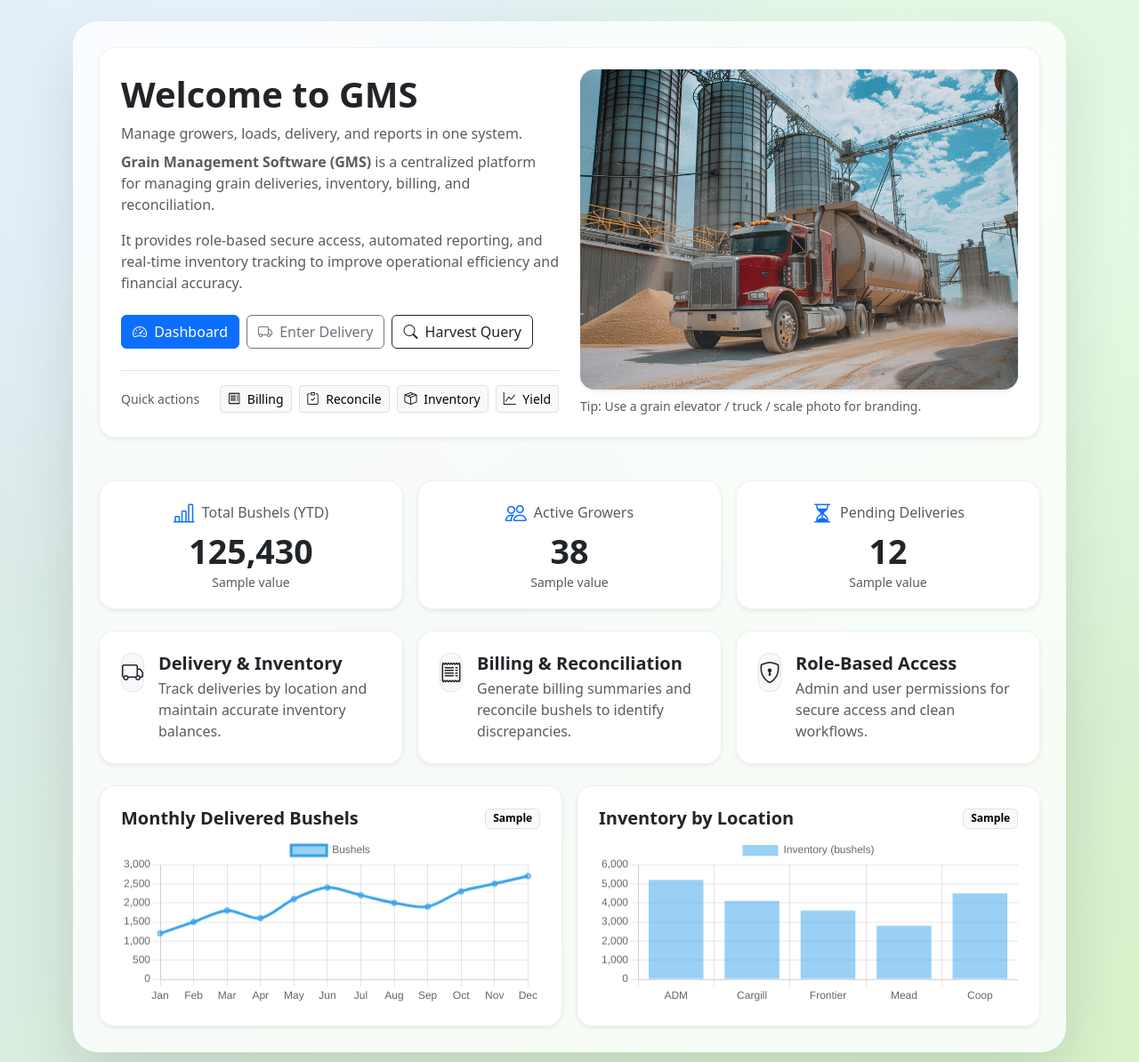
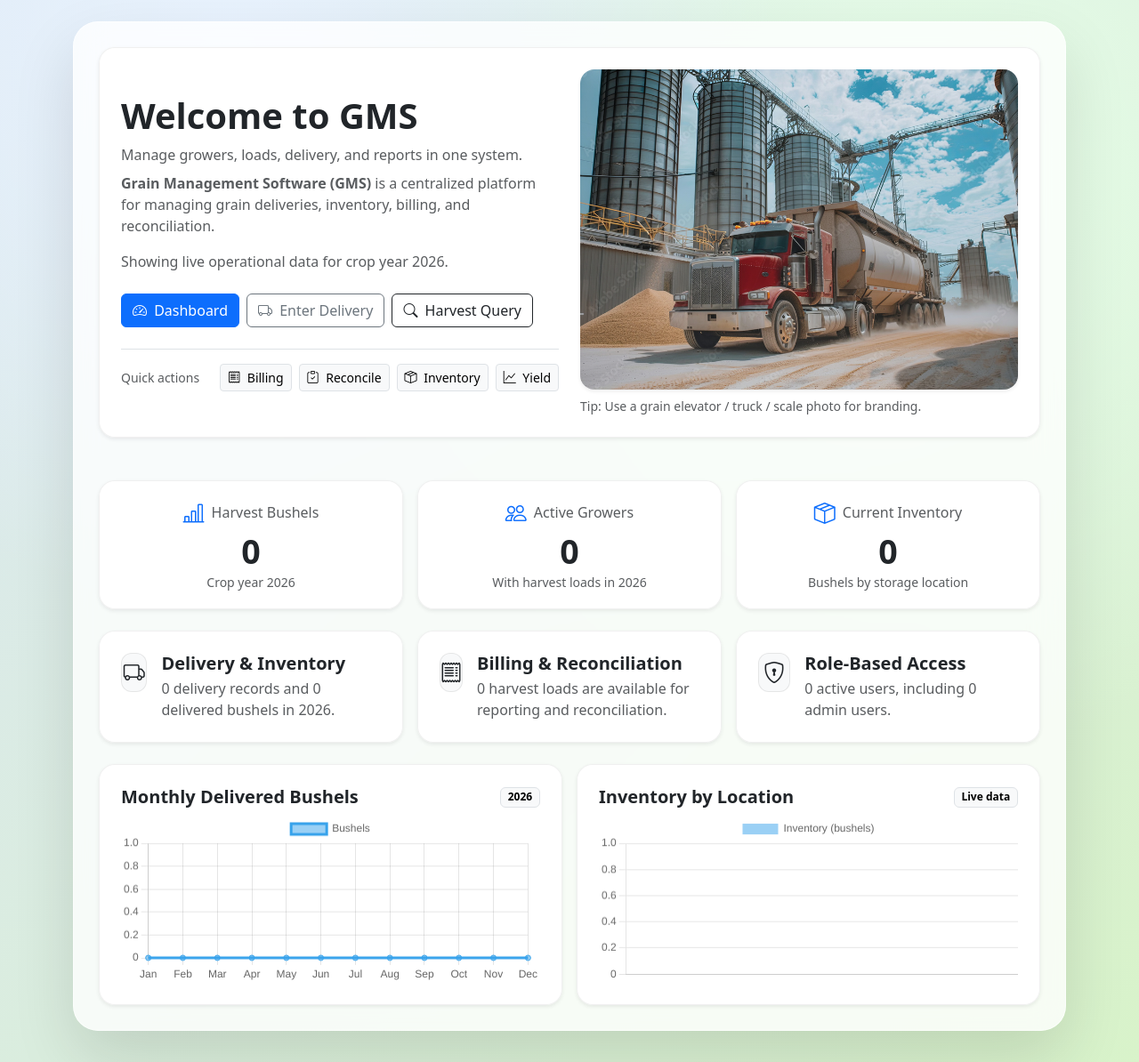
Before and after one commit to ChathurikaHarshani/GRAIN_SW, a Flask app: page /app in a window 1280 px wide. Shown: the part 69-1263 px from the top of the page at 89% size. Run offline with Flask 3, Linux system fonts and the light colour scheme; the visitor is signed in with stand-in values (Sample User, id 1); data that the repository does not hold is empty.

Commit message:
index page commit

```diff
--- a/app.py
+++ b/app.py
@@ -207,7 +207,109 @@ def health():
 @app.route("/app")
 @login_required
 def dashboard():
-    return render_template("index.html", app_name="GMS")
+    conn = get_conn()
+    cur = conn.cursor(dictionary=True)
+    harvest_bu_sql = calculated_bushels_sql("h", "c")
+    delivery_bu_sql = calculated_bushels_sql("d", "c")
+
+    cur.execute("""
+        SELECT MAX(Crop_Year) AS crop_year
+        FROM Field
+        WHERE Crop_Year IS NOT NULL;
+    """)
+    year_row = cur.fetchone() or {}
+    dashboard_year = year_row.get("crop_year") or date.today().year
+
+    cur.execute(f"""
+        SELECT COALESCE(SUM(COALESCE({harvest_bu_sql}, 0)), 0) AS total_bushels,
+               COUNT(*) AS load_count
+        FROM Harvest h
+        JOIN Crop c ON h.Crop_ID = c.Crop_ID
+        JOIN Field f ON h.Field_ID = f.Field_ID
+        WHERE f.Crop_Year = %s;
+    """, (dashboard_year,))
+    harvest_totals = cur.fetchone() or {}
+
+    cur.execute("""
+        SELECT COUNT(DISTINCT g.Grower_ID) AS active_growers
+        FROM Grower g
+        JOIN Department d ON d.Grower_ID = g.Grower_ID
+        JOIN Field f ON f.Dpt_ID = d.Dpt_ID
+        JOIN Harvest h ON h.Field_ID = f.Field_ID
+        WHERE f.Crop_Year = %s;
+    """, (dashboard_year,))
+    grower_totals = cur.fetchone() or {}
+
+    cur.execute("""
+        SELECT COUNT(*) AS user_count,
+               SUM(CASE WHEN role = 'admin' THEN 1 ELSE 0 END) AS admin_count
+        FROM users
+        WHERE is_active = 1;
+    """)
+    user_totals = cur.fetchone() or {}
+
+    cur.execute(f"""
+        SELECT
+            MONTH(d.Delivery_Date) AS delivery_month,
+            COALESCE(SUM(COALESCE({delivery_bu_sql}, 0)), 0) AS bushels
+        FROM Delivery d
+        JOIN Crop c ON d.Crop_ID = c.Crop_ID
+        WHERE YEAR(d.Delivery_Date) = %s
+        GROUP BY MONTH(d.Delivery_Date)
+        ORDER BY MONTH(d.Delivery_Date);
+    """, (dashboard_year,))
+    monthly_rows = cur.fetchall()
+
+    cur.execute(f"""
+        SELECT COALESCE(SUM(COALESCE({delivery_bu_sql}, 0)), 0) AS delivered_bushels,
+               COUNT(*) AS delivery_count
+        FROM Delivery d
+        JOIN Crop c ON d.Crop_ID = c.Crop_ID
+        WHERE YEAR(d.Delivery_Date) = %s;
+    """, (dashboard_year,))
+    delivery_totals = cur.fetchone() or {}
+
+    cur.close()
+    conn.close()
+
+    inventory_rows, _, _ = build_inventory_snapshot(crop_year=str(dashboard_year))
+    inventory_by_location = {}
+    for row in inventory_rows:
+        location = row.get("Bin_Name") or "Unassigned"
+        inventory_by_location[location] = inventory_by_location.get(location, 0.0) + _to_float(row.get("Current_Bu"))
+
+    top_inventory = sorted(
+        inventory_by_location.items(),
+        key=lambda item: abs(item[1]),
+        reverse=True
+    )[:8]
+
+    month_labels = ["Jan", "Feb", "Mar", "Apr", "May", "Jun", "Jul", "Aug", "Sep", "Oct", "Nov", "Dec"]
+    monthly_bushels = [0.0] * 12
+    for row in monthly_rows:
+        month_index = int(row["delivery_month"]) - 1
+        if 0 <= month_index < 12:
+            monthly_bushels[month_index] = round(_to_float(row.get("bushels")), 1)
+
+    current_inventory = sum(inventory_by_location.values())
+
+    dashboard_data = {
+        "year": dashboard_year,
+        "total_bushels": _to_float(harvest_totals.get("total_bushels")),
+        "load_count": int(harvest_totals.get("load_count") or 0),
+        "active_growers": int(grower_totals.get("active_growers") or 0),
+        "current_inventory": current_inventory,
+        "delivered_bushels": _to_float(delivery_totals.get("delivered_bushels")),
+        "delivery_count": int(delivery_totals.get("delivery_count") or 0),
+        "user_count": int(user_totals.get("user_count") or 0),
+        "admin_count": int(user_totals.get("admin_count") or 0),
+        "monthly_delivery_labels": month_labels,
+        "monthly_delivery_bushels": monthly_bushels,
+        "inventory_labels": [item[0] for item in top_inventory],
+        "inventory_bushels": [round(item[1], 1) for item in top_inventory],
+    }
+
+    return render_template("index.html", app_name="GMS", dashboard_data=dashboard_data)
 
 
 
--- a/templates/index.html
+++ b/templates/index.html
@@ -22,8 +22,7 @@
       </p>
 
       <p class="text-muted mb-4">
-        It provides role-based secure access, automated reporting, and real-time inventory tracking
-        to improve operational efficiency and financial accuracy.
+        Showing live operational data for crop year {{ dashboard_data.year }}.
       </p>
 
       <div class="d-flex flex-wrap gap-2">
@@ -84,10 +83,10 @@
     <div class="main-content shadow-sm text-center h-100 gms-card kpi-card">
       <div class="d-flex justify-content-center align-items-center gap-2 mb-1">
         <i class="bi bi-bar-chart-line fs-4 text-primary"></i>
-        <h6 class="text-muted mb-0">Total Bushels (YTD)</h6>
+        <h6 class="text-muted mb-0">Harvest Bushels</h6>
       </div>
-      <div class="kpi-number" id="kpiBushels">125,430</div>
-      <small class="text-muted">Sample value</small>
+      <div class="kpi-number" id="kpiBushels">{{ "{:,.0f}".format(dashboard_data.total_bushels) }}</div>
+      <small class="text-muted">Crop year {{ dashboard_data.year }}</small>
     </div>
   </div>
 
@@ -97,19 +96,19 @@
         <i class="bi bi-people fs-4 text-primary"></i>
         <h6 class="text-muted mb-0">Active Growers</h6>
       </div>
-      <div class="kpi-number" id="kpiGrowers">38</div>
-      <small class="text-muted">Sample value</small>
+      <div class="kpi-number" id="kpiGrowers">{{ dashboard_data.active_growers }}</div>
+      <small class="text-muted">With harvest loads in {{ dashboard_data.year }}</small>
     </div>
   </div>
 
   <div class="col-md-4">
     <div class="main-content shadow-sm text-center h-100 gms-card kpi-card">
       <div class="d-flex justify-content-center align-items-center gap-2 mb-1">
-        <i class="bi bi-hourglass-split fs-4 text-primary"></i>
-        <h6 class="text-muted mb-0">Pending Deliveries</h6>
+        <i class="bi bi-box-seam fs-4 text-primary"></i>
+        <h6 class="text-muted mb-0">Current Inventory</h6>
       </div>
-      <div class="kpi-number" id="kpiPending">12</div>
-      <small class="text-muted">Sample value</small>
+      <div class="kpi-number" id="kpiInventory">{{ "{:,.0f}".format(dashboard_data.current_inventory) }}</div>
+      <small class="text-muted">Bushels by storage location</small>
     </div>
   </div>
 </div>
@@ -125,7 +124,8 @@
         <div>
           <h5 class="fw-bold mb-1">Delivery & Inventory</h5>
           <p class="text-muted mb-0">
-            Track deliveries by location and maintain accurate inventory balances.
+            {{ dashboard_data.delivery_count }} delivery records and
+            {{ "{:,.0f}".format(dashboard_data.delivered_bushels) }} delivered bushels in {{ dashboard_data.year }}.
           </p>
         </div>
       </div>
@@ -141,7 +141,7 @@
         <div>
           <h5 class="fw-bold mb-1">Billing & Reconciliation</h5>
           <p class="text-muted mb-0">
-            Generate billing summaries and reconcile bushels to identify discrepancies.
+            {{ dashboard_data.load_count }} harvest loads are available for reporting and reconciliation.
           </p>
         </div>
       </div>
@@ -157,7 +157,7 @@
         <div>
           <h5 class="fw-bold mb-1">Role-Based Access</h5>
           <p class="text-muted mb-0">
-            Admin and user permissions for secure access and clean workflows.
+            {{ dashboard_data.user_count }} active users, including {{ dashboard_data.admin_count }} admin users.
           </p>
         </div>
       </div>
@@ -171,7 +171,7 @@
     <div class="main-content shadow-sm h-100 gms-card">
       <div class="d-flex align-items-center justify-content-between mb-2">
         <h5 class="fw-bold mb-0">Monthly Delivered Bushels</h5>
-        <span class="badge text-bg-light border">Sample</span>
+        <span class="badge text-bg-light border">{{ dashboard_data.year }}</span>
       </div>
       <canvas id="deliveriesChart" height="120"></canvas>
     </div>
@@ -181,7 +181,7 @@
     <div class="main-content shadow-sm h-100 gms-card">
       <div class="d-flex align-items-center justify-content-between mb-2">
         <h5 class="fw-bold mb-0">Inventory by Location</h5>
-        <span class="badge text-bg-light border">Sample</span>
+        <span class="badge text-bg-light border">Live data</span>
       </div>
       <canvas id="inventoryChart" height="120"></canvas>
     </div>
@@ -197,14 +197,26 @@
 <!-- Chart.js -->
 <script src="https://cdn.jsdelivr.net/npm/chart.js"></script>
 
+<script id="dashboard-chart-data" type="application/json">
+  {{ dashboard_data | tojson }}
+</script>
+
 <script>
+  const dashboardChartData = JSON.parse(
+    document.getElementById('dashboard-chart-data').textContent
+  );
+  const monthlyDeliveryLabels = dashboardChartData.monthly_delivery_labels;
+  const monthlyDeliveryBushels = dashboardChartData.monthly_delivery_bushels;
+  const inventoryLabels = dashboardChartData.inventory_labels;
+  const inventoryBushels = dashboardChartData.inventory_bushels;
+
   new Chart(document.getElementById('deliveriesChart'), {
     type: 'line',
     data: {
-      labels: ['Jan','Feb','Mar','Apr','May','Jun','Jul','Aug','Sep','Oct','Nov','Dec'],
+      labels: monthlyDeliveryLabels,
       datasets: [{
         label: 'Bushels',
-        data: [1200, 1500, 1800, 1600, 2100, 2400, 2200, 2000, 1900, 2300, 2500, 2700],
+        data: monthlyDeliveryBushels,
         tension: 0.3
       }]
     },
@@ -218,10 +230,10 @@
   new Chart(document.getElementById('inventoryChart'), {
     type: 'bar',
     data: {
-      labels: ['ADM', 'Cargill', 'Frontier', 'Mead', 'Coop'],
+      labels: inventoryLabels,
       datasets: [{
         label: 'Inventory (bushels)',
-        data: [5200, 4100, 3600, 2800, 4500]
+        data: inventoryBushels
       }]
     },
     options: {
```
